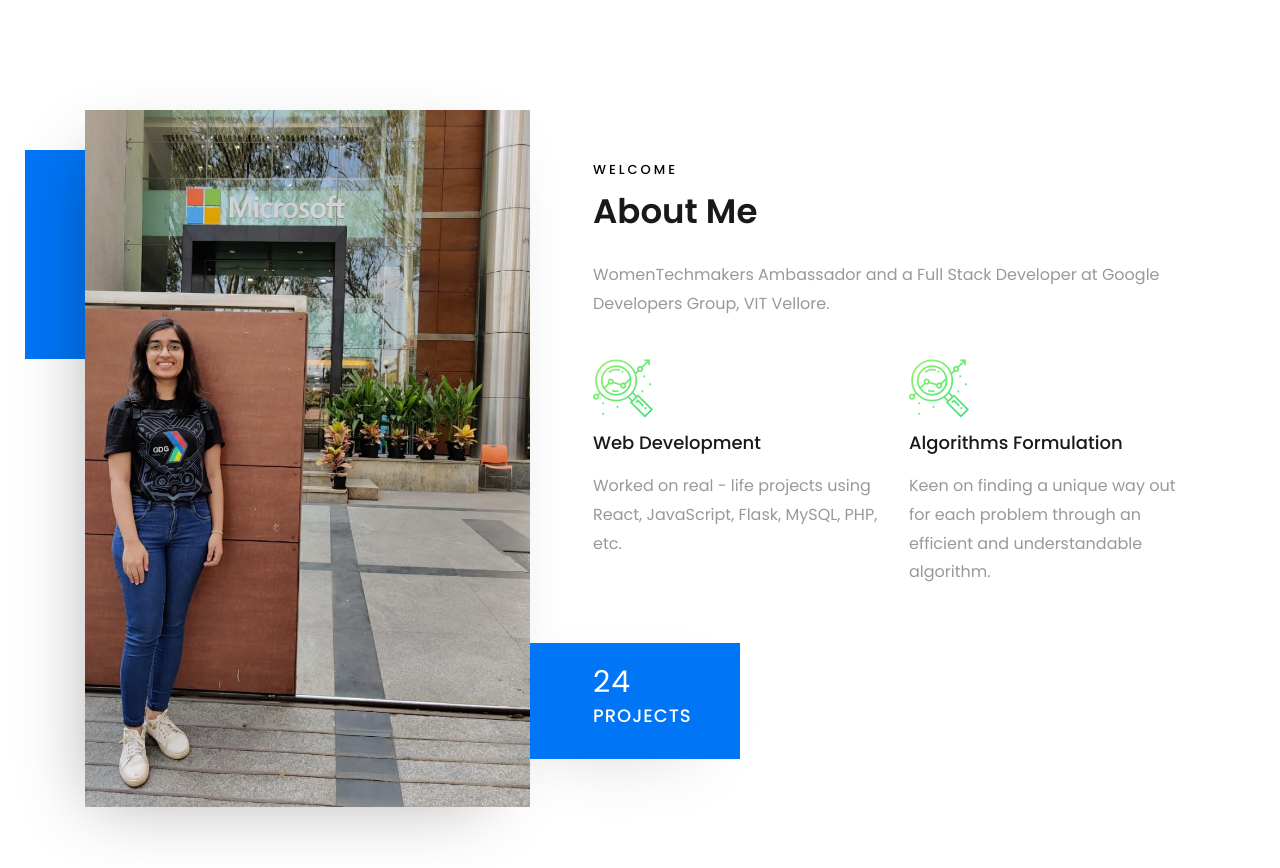
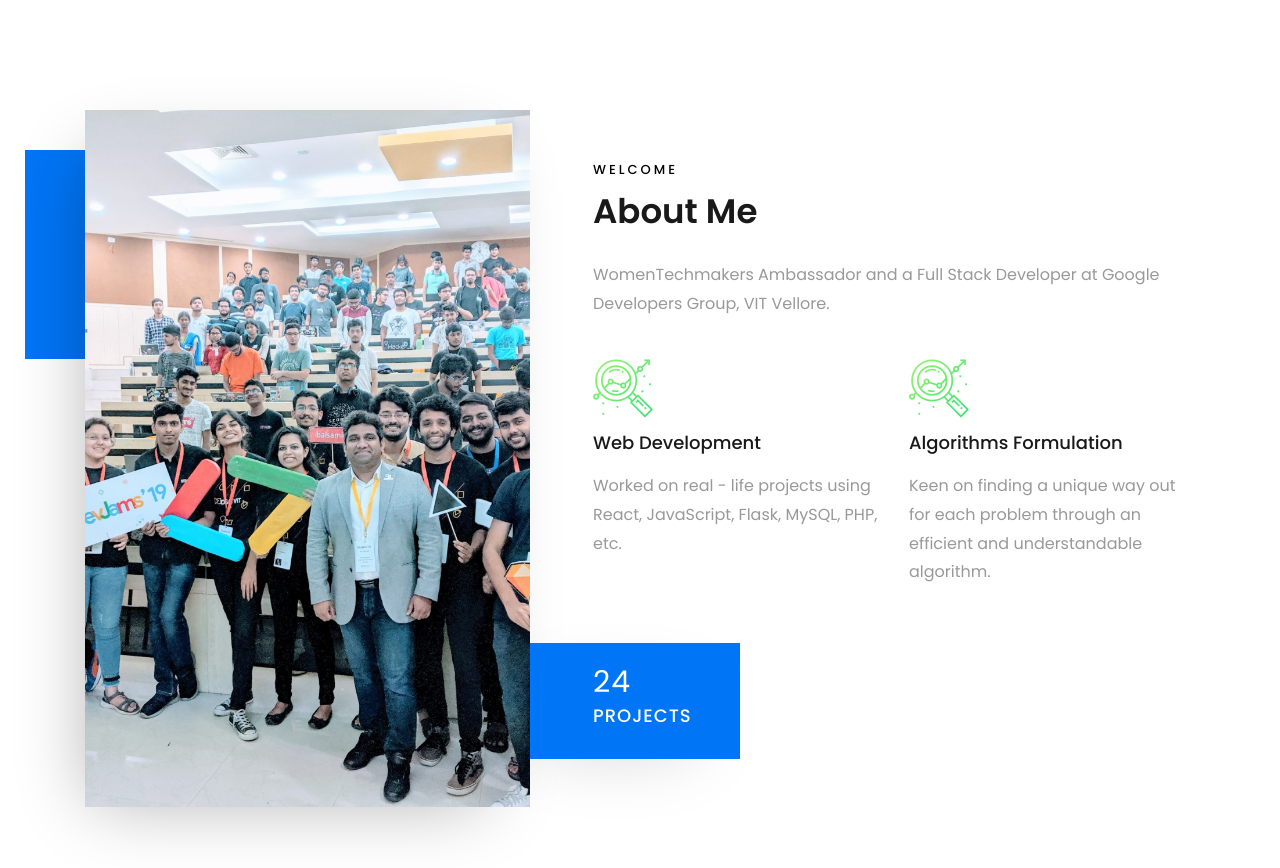
Before and after one commit to SanchiChopra/MyPortfolio, a plain HTML site: page index.html in a window 1280 px wide. Shown: the part 752-1620 px from the top of the page. Drawn offline with Linux system fonts and the light colour scheme; files whose address does not match are found by name.

Commit message:
final changes

```diff
--- a/index.html
+++ b/index.html
@@ -166,7 +166,7 @@
               <div class="overlay"></div>
               <div
                 class="img d-flex align-self-stretch align-items-center"
-                style="background-image: url(images/myimageMicrosoftBlr.jpg);"
+                style="background-image: url(images/groupim.jpg);"
               ></div>
             </div>
           </div>
```
Also changed, not shown: images/groupim.jpg (added).
